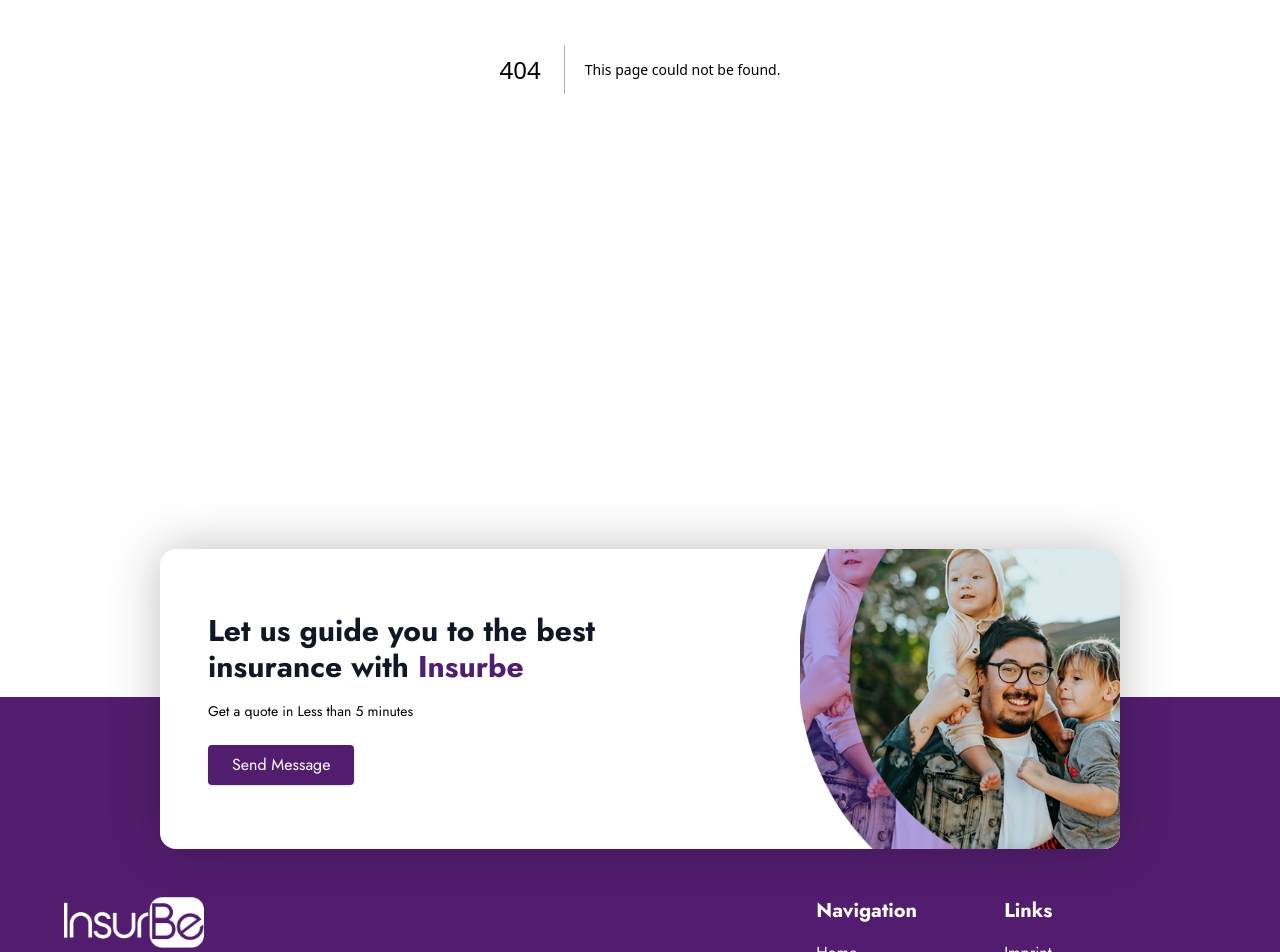
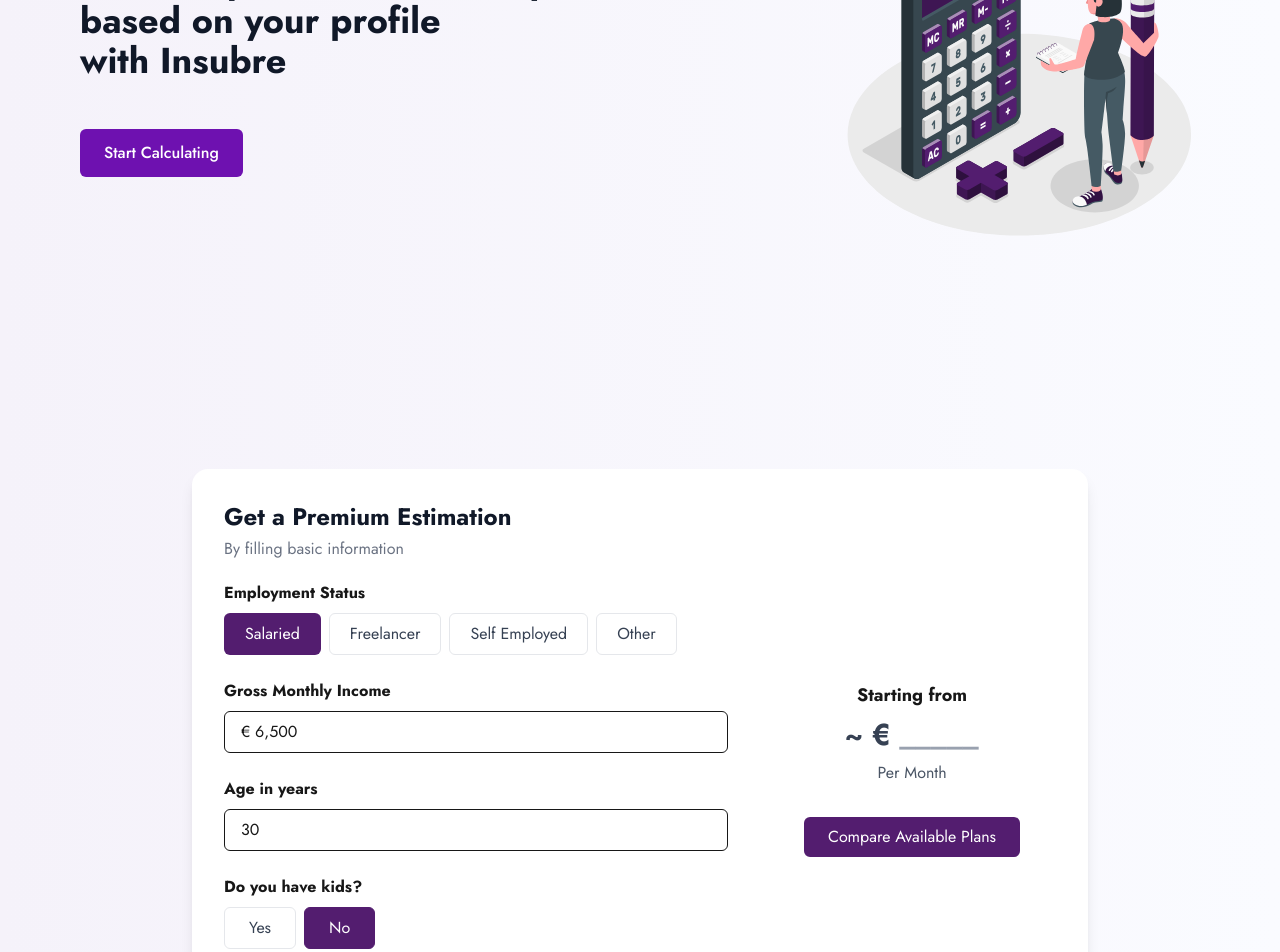
Before and after one commit to dalip03/insurbe-app, a Next.js app: page /calculator in a window 1280 px wide. Before the commit this address had no page. Shown: the part 400-1352 px from the top of the page. Built offline with nearby package versions, Linux system fonts and the light colour scheme.

Commit message:
calculator started

```diff
--- /dev/null
+++ b/src/app/calculator/page.tsx
@@ -0,0 +1,14 @@
+import React from 'react'
+import CalculatorHero from '../components/CalculatorComponents/CalculatorHero'
+import InsuranceCalculator from '../components/CalculatorComponents/InsuranceCalculator'
+
+function Calculator() {
+  return (
+    <div className=' bg-gradient-to-r from-[#f5f2fa] to-[#fafbff] pb-4'>
+      <CalculatorHero/>
+      <InsuranceCalculator/>
+    </div>
+  )
+}
+
+export default Calculator
--- /dev/null
+++ b/src/app/components/CalculatorComponents/CalculatorHero.tsx
@@ -0,0 +1,40 @@
+'use client';
+import { FC } from "react";
+import { motion } from "framer-motion";
+
+const CalculatorHeroSection: FC = () => (
+  <div className="flex flex-col md:flex-row items-center justify-between min-h-screen bg-gradient-to-r from-[#f5f2fa] to-[#fafbff] px-8 md:px-20 py-16">
+    {/* Left Side - Text Content */}
+    <motion.div
+      className="max-w-xl"
+      initial={{ opacity: 0, x: -30 }}
+      animate={{ opacity: 1, x: 0 }}
+      transition={{ duration: 0.6 }}
+    >
+      <h1 className="text-3xl md:text-4xl font-bold text-gray-900 mb-4">
+        Find the perfect insurance plan based on your profile <br /> with Insubre
+      </h1>
+      <button className="mt-8 px-6 py-3 bg-purple-800 rounded-md text-white font-medium hover:bg-purple-700 transition-colors duration-200">
+        Start Calculating
+      </button>
+    </motion.div>
+
+    {/* Right Side - Illustration */}
+    <motion.div
+      className="mt-12 md:mt-0 md:ml-8"
+      initial={{ opacity: 0, y: 30 }}
+      animate={{ opacity: 1, y: 0 }}
+      transition={{ duration: 0.8, delay: 0.4 }}
+    >
+      {/* Illustration - Use your SVG/PNG here */}
+      <img
+        src="/calculator_assets/Calculator.svg"
+        alt="Calculator and Girl Illustration"
+        className="w-[360px] max-w-full h-auto"
+        draggable={false}
+      />
+    </motion.div>
+  </div>
+);
+
+export default CalculatorHeroSection;
--- /dev/null
+++ b/src/app/components/CalculatorComponents/InsuranceCalculator.tsx
@@ -0,0 +1,131 @@
+'use client';
+import { useState } from "react";
+import { motion } from "framer-motion";
+
+type EmploymentStatus = "Salaried" | "Freelancer" | "Self Employed" | "Other";
+
+const statusOptions: EmploymentStatus[] = [
+  "Salaried",
+  "Freelancer",
+  "Self Employed",
+  "Other",
+];
+
+export default function InsuranceCalculator() {
+  const [status, setStatus] = useState<EmploymentStatus>("Salaried");
+  const [income, setIncome] = useState<string>("€ 6,500");
+  const [age, setAge] = useState<string>("30");
+  const [hasKids, setHasKids] = useState<boolean>(false);
+
+  return (
+    <motion.div
+      className="w-full max-w-4xl mx-auto  rounded-2xl bg-white shadow-lg flex flex-col md:flex-row p-8"
+      initial={{ opacity: 0, y: 30 }}
+      animate={{ opacity: 1, y: 0 }}
+      transition={{ duration: 0.6 }}
+    >
+      {/* Form Section */}
+      <div className="flex-1 space-y-6 mr-10">
+        <h2 className="text-2xl font-bold text-gray-900 mb-1">Get a Premium Estimation</h2>
+        <p className="mb-5 text-gray-500">By filling basic information</p>
+
+        {/* Employment Status */}
+        <div>
+          <label className="font-semibold block mb-2">Employment Status</label>
+          <div className="flex space-x-2">
+            {statusOptions.map((option) => (
+              <button
+                key={option}
+                type="button"
+                onClick={() => setStatus(option)}
+                className={`px-5 py-2 rounded-md border transition-colors duration-150 ${
+                  status === option
+                    ? "bg-primary text-white border-transparent"
+                    : "bg-white text-gray-700 border-gray-200"
+                }`}
+              >
+                {option}
+              </button>
+            ))}
+          </div>
+        </div>
+
+        {/* Gross Monthly Income */}
+        <div>
+          <label className="font-semibold block mb-2">Gross Monthly Income</label>
+          <input
+            type="text"
+            inputMode="numeric"
+            value={income}
+            onChange={(e) => setIncome(e.target.value)}
+            className="w-full px-4 py-2 border rounded-md focus:ring-2 focus:ring-purple-200 outline-none"
+            placeholder="€ 0"
+          />
+        </div>
+
+        {/* Age */}
+        <div>
+          <label className="font-semibold block mb-2">Age in years</label>
+          <input
+            type="number"
+            value={age}
+            onChange={(e) => setAge(e.target.value)}
+            className="w-full px-4 py-2 border rounded-md focus:ring-2 focus:ring-purple-200 outline-none"
+            placeholder="Age"
+            min={0}
+            max={120}
+          />
+        </div>
+
+        {/* Kids */}
+        <div>
+          <label className="font-semibold block mb-2">Do you have kids?</label>
+          <div className="flex space-x-2">
+            <button
+              type="button"
+              onClick={() => setHasKids(true)}
+              className={`px-6 py-2 rounded-md border ${
+                hasKids
+                  ? "bg-purple-100 border-purple-700 text-purple-900"
+                  : "bg-white text-gray-700 border-gray-200"
+              }`}
+            >
+              Yes
+            </button>
+            <button
+              type="button"
+              onClick={() => setHasKids(false)}
+              className={`px-6 py-2 rounded-md border ${
+                !hasKids
+                  ? "bg-primary text-white border-primary"
+                  : "bg-white text-gray-700 border-gray-200"
+              }`}
+            >
+              No
+            </button>
+          </div>
+        </div>
+
+        {/* Calculate Button */}
+        <button
+          className="mt-4 w-full py-3 bg-primary text-white font-semibold rounded-md transition-colors hover:bg-purple-900"
+        >
+          Calculate
+        </button>
+      </div>
+
+      {/* Result Section */}
+      <div className="flex flex-col items-center justify-center flex-shrink-0 w-full md:w-72 mt-10 md:mt-0">
+        <div className="text-lg font-semibold mb-2">Starting from</div>
+        <div className="flex items-center text-3xl font-bold text-gray-700 mb-2">
+          <span>~ €</span>
+          <span className="ml-2 text-gray-400">_____</span>
+        </div>
+        <div className="mb-6 text-gray-600">Per Month</div>
+        <button className="px-6 py-2 bg-primary text-white rounded-md mt-2 hover:bg-primary transition-colors">
+          Compare Available Plans
+        </button>
+      </div>
+    </motion.div>
+  );
+}
--- a/src/app/components/Header.tsx
+++ b/src/app/components/Header.tsx
@@ -26,6 +26,7 @@
     ],
   },
   { name: "Careers", href: "/career" },
+  { name: "Calculator", href: "/calculator" },
   { name: "Contact", href: "/contact" },
 ];
 
```
Also changed, not shown: public/calculator_assets/Calculator.svg (added).
